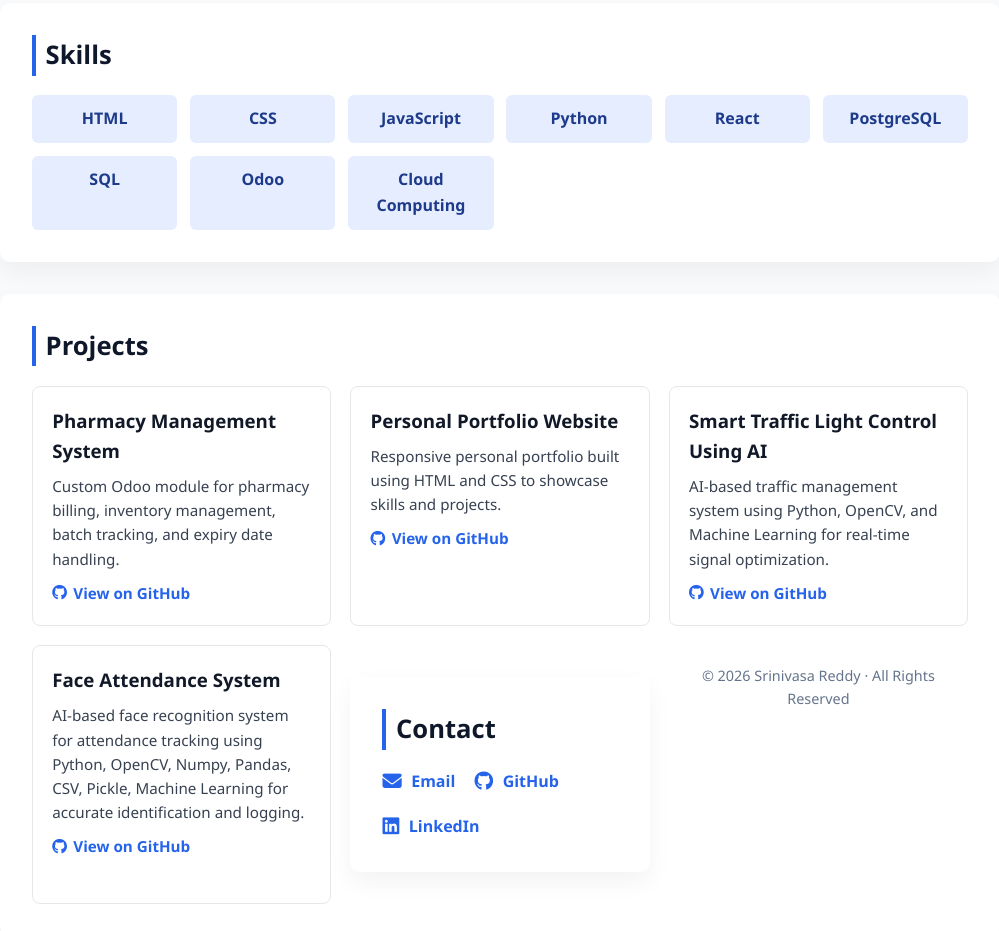
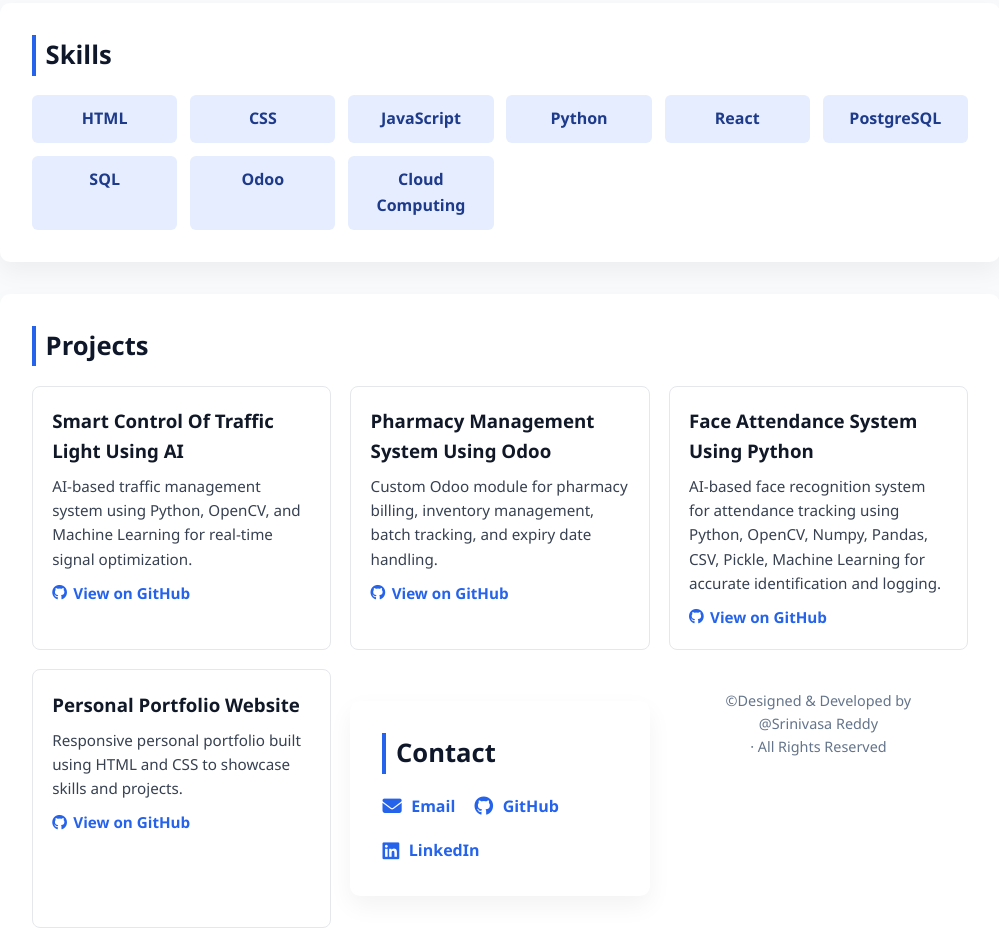
Before and after one commit to srinivasa16/My_Portfolio, a plain HTML site: page index.html in a window 1280 px wide. Shown: the part 567-1498 px from the top of the page, without its empty margins (140-1139 px from the left). Drawn offline with Linux system fonts and the light colour scheme.

Commit message:
Add new AI traffic light project and update footer
Added new project 'Smart Control Of Traffic Light Using AI' with details and GitHub link. Updated footer to reflect design credit.

```diff
--- a/index.html
+++ b/index.html
@@ -220,7 +220,27 @@
   <h2>Projects</h2>
   <div class="projects">
     <div class="project">
-  <h3>Pharmacy Management System</h3>
+  <h3>Smart Control Of Traffic Light Using AI</h3>
+  <p>
+    AI-based traffic management system using Python, OpenCV,
+    and Machine Learning for real-time signal optimization.
+  </p>
+
+  <a class="project-link" href="https://github.com/srinivasa16/Smart_Control_Of_Traffic_Light" target="_blank">
+    <i class="fab fa-github"></i> View on GitHub
+  </a>
+</div>
+    <!-- <div class="project">
+      <h3>Smart Control Of Traffic Light Using AI</h3>
+      <p>
+        AI-based traffic management system using Python, OpenCV, and
+        Machine Learning to dynamically control traffic signals.
+      </p>
+    </div>
+  </div>
+</section> -->
+    <div class="project">
+  <h3>Pharmacy Management System Using Odoo</h3>
   <p>
     Custom Odoo module for pharmacy billing, inventory management,
     batch tracking, and expiry date handling.
@@ -231,12 +251,25 @@
   </a>
 </div>
     <!-- <div class="project">
-      <h3>Pharmacy Management System</h3>
+      <h3>Pharmacy Management System Using Odoo</h3>
       <p>
         Custom Odoo module for pharmacy billing, inventory management,
         batch tracking, and expiry date handling.
       </p>
     </div> -->
+
+<div class="project">
+  <h3>Face Attendance System Using Python</h3>
+  <p>
+    AI-based face recognition system for attendance tracking using Python, OpenCV,
+    Numpy, Pandas, CSV, Pickle, Machine Learning for accurate identification and logging.
+  </p>
+
+  <a class="project-link" href="https://github.com/srinivasa16/Face_Attendance_Project" target="_blank">
+    <i class="fab fa-github"></i> View on GitHub
+  </a>
+</div>
+    <!--My_Portfolio-->
     <div class="project">
   <h3>Personal Portfolio Website</h3>
   <p>
@@ -255,39 +288,6 @@
         HTML and CSS to showcase skills and projects.
       </p>
     </div> -->
-    <div class="project">
-  <h3>Smart Traffic Light Control Using AI</h3>
-  <p>
-    AI-based traffic management system using Python, OpenCV,
-    and Machine Learning for real-time signal optimization.
-  </p>
-
-  <a class="project-link" href="https://github.com/srinivasa16/Smart_Control_Of_Traffic_Light" target="_blank">
-    <i class="fab fa-github"></i> View on GitHub
-  </a>
-</div>
-    <!-- <div class="project">
-      <h3>Smart Traffic Light Control Using AI</h3>
-      <p>
-        AI-based traffic management system using Python, OpenCV, and
-        Machine Learning to dynamically control traffic signals.
-      </p>
-    </div>
-  </div>
-</section> -->
-
-<div class="project">
-  <h3>Face Attendance System</h3>
-  <p>
-    AI-based face recognition system for attendance tracking using Python, OpenCV,
-    Numpy, Pandas, CSV, Pickle, Machine Learning for accurate identification and logging.
-  </p>
-
-  <a class="project-link" href="https://github.com/srinivasa16/Face_Attendance_Project" target="_blank">
-    <i class="fab fa-github"></i> View on GitHub
-  </a>
-</div>
-
 <section class="contact">
   <h2>Contact</h2>
   <div class="contact-links">
@@ -304,7 +304,8 @@
 </section>
 
 <footer>
-  © 2026 Srinivasa Reddy · All Rights Reserved
+  ©Designed & Developed by @Srinivasa Reddy<br>
+  · All Rights Reserved
 </footer>
 
 </body>
```
